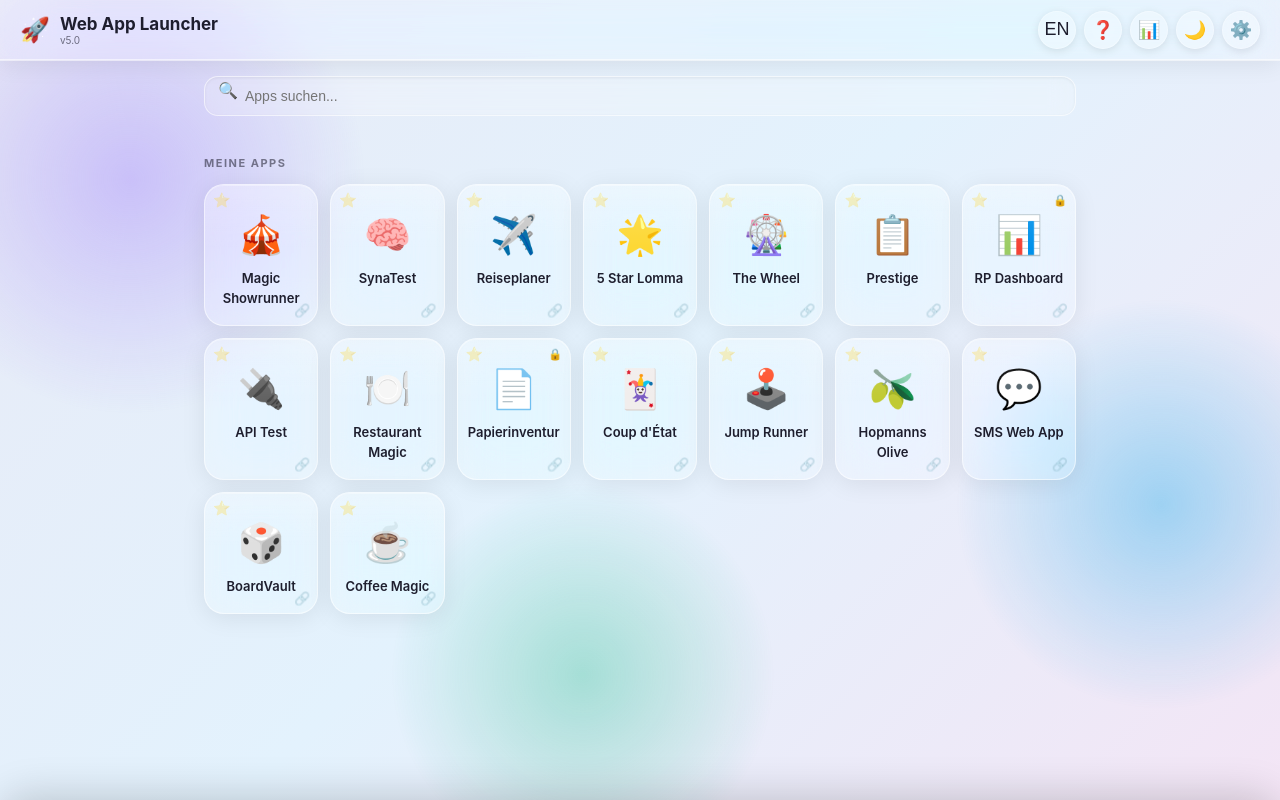
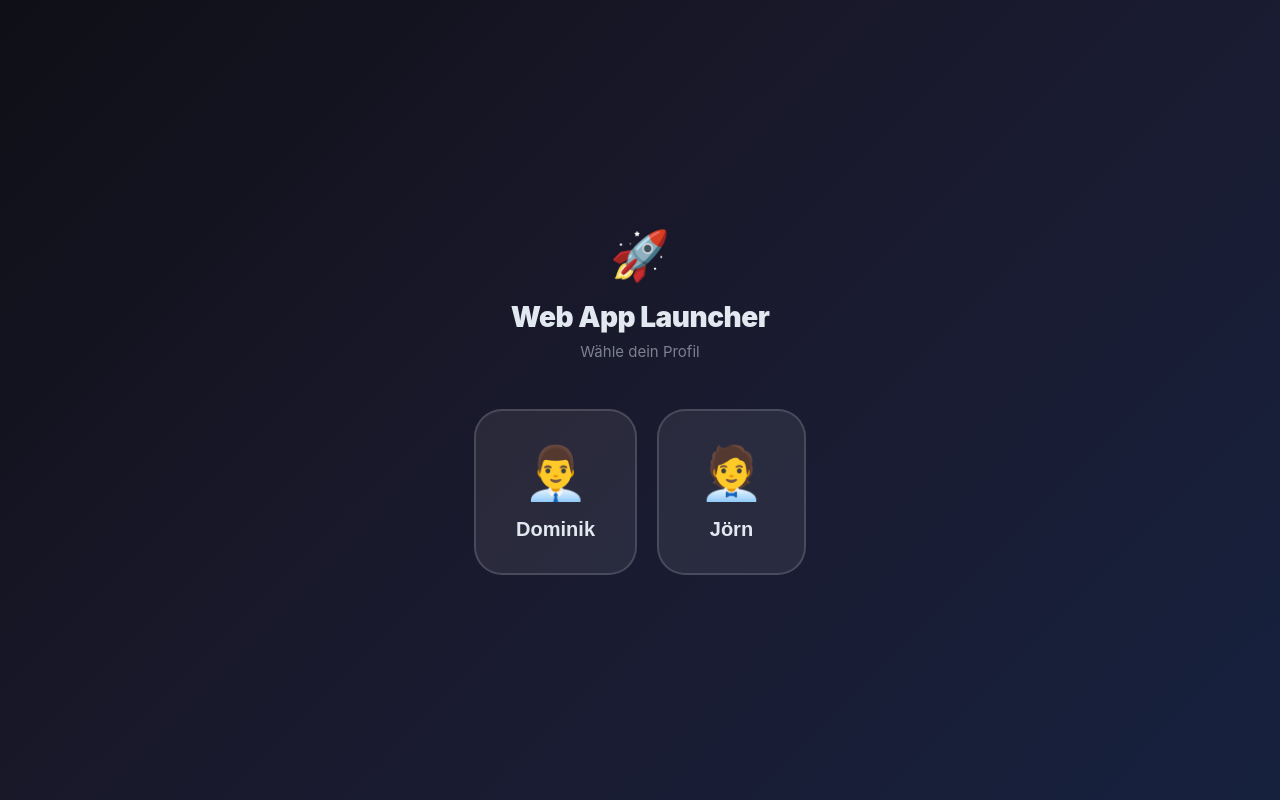
Before and after one commit to TheLomma/webappstarter, a React (Create React App) app: page / in a window 1280 px wide. Built offline with nearby package versions, Linux system fonts and the light colour scheme.

Commit message:
Update App.js
version 5.1

```diff
--- a/src/App.js
+++ b/src/App.js
@@ -24,7 +24,7 @@ const translations = {
     namePlaceholder: "My App",
     urlPlaceholder: "https://example.com",
     emojiPlaceholder: "🌐",
-    version: "v5.0",
+    version: "v5.1",
     search: "Search apps...",
     importExport: "Import / Export",
     exportBtn: "Export JSON",
@@ -133,7 +133,7 @@ const translations = {
     namePlaceholder: "Meine App",
     urlPlaceholder: "https://beispiel.de",
     emojiPlaceholder: "🌐",
-    version: "v5.0",
+    version: "v5.1",
     search: "Apps suchen...",
     importExport: "Import / Export",
     exportBtn: "JSON exportieren",
@@ -242,6 +242,12 @@ const STORAGE_PIN_TIMEOUT = "wal_pin_timeout";
 const STORAGE_BACKUP_DAYS = "wal_backup_days";
 const STORAGE_LAST_EXPORT = "wal_last_export";
   const STORAGE_GROUPS = "wal_groups";
+const STORAGE_PROFILE = "wal_profile";
+
+const PROFILES = {
+  dominik: { name: "Dominik", emoji: "👨‍💼" },
+  joern:   { name: "Jörn",    emoji: "🧑‍💼" },
+};
 
 
 
@@ -260,7 +266,10 @@ const BlobBg = ({ isDark }) => (
 );
 
 export default function App() {
-  const DEFAULT_APPS = [
+  const [profile, setProfile] = useState(() => localStorage.getItem(STORAGE_PROFILE) || null);
+  const [profileScreen, setProfileScreen] = useState(() => !localStorage.getItem(STORAGE_PROFILE));
+
+  const DEFAULT_APPS_DOMINIK = [
     { id: 1, name: "Magic Showrunner", url: "https://magicshowrunnernew.vercel.app", emoji: "🎪", fav: false },
     { id: 3, name: "SynaTest", url: "https://synaptictester.vercel.app", emoji: "🧠", fav: false },
     { id: 4, name: "Reiseplaner", url: "https://reiseplaner-psi.vercel.app", emoji: "✈️", fav: false },
@@ -278,6 +287,25 @@ export default function App() {
     { id: 16, name: "BoardVault", url: "https://brettspielesapp.vercel.app", emoji: "🎲", fav: false },
     { id: 17, name: "Coffee Magic", url: "https://coffeemagic.vercel.app", emoji: "☕", fav: false },
   ];
+
+  const DEFAULT_APPS_JOERN = [
+    { id: 1, name: "Magic Showrunner", url: "https://magicshowrunnernew.vercel.app", emoji: "🎪", fav: false },
+    { id: 3, name: "SynaTest", url: "https://synaptictester.vercel.app", emoji: "🧠", fav: false },
+    { id: 4, name: "Reiseplaner", url: "https://reiseplaner-psi.vercel.app", emoji: "✈️", fav: false },
+    { id: 5, name: "5 Star Lomma", url: "https://magic.pm/5star/lomma/", emoji: "🌟", fav: false },
+    { id: 6, name: "The Wheel", url: "https://thewheel.fun/login.php", emoji: "🎡", fav: false },
+    { id: 7, name: "Prestige", url: "https://prestige-magic.com", emoji: "📋", fav: false },
+    { id: 9, name: "API Test", url: "https://apitest-pi-seven.vercel.app", emoji: "🔌", fav: false },
+    { id: 10, name: "Restaurant Magic", url: "https://restaurantmagic.vercel.app", emoji: "🍽️", fav: false },
+    { id: 12, name: "Coup d'État", url: "https://cardgame-omega-six.vercel.app", emoji: "🃏", fav: false },
+    { id: 13, name: "Jump Runner", url: "https://jumprunner.vercel.app", emoji: "🕹️", fav: false },
+    { id: 14, name: "Hopmanns Olive", url: "https://olivespeisekarte.vercel.app", emoji: "🫒", fav: false },
+    { id: 15, name: "SMS Web App", url: "https://smswebapp.vercel.app", emoji: "💬", fav: false },
+    { id: 16, name: "BoardVault", url: "https://brettspielesapp.vercel.app", emoji: "🎲", fav: false },
+    { id: 17, name: "Coffee Magic", url: "https://coffeemagic.vercel.app", emoji: "☕", fav: false },
+  ];
+
+  const DEFAULT_APPS = profile === "joern" ? DEFAULT_APPS_JOERN : DEFAULT_APPS_DOMINIK;
 
   const [apps, setApps] = useState(() => {
     try { const s = localStorage.getItem(STORAGE_APPS); return s ? JSON.parse(s) : DEFAULT_APPS; } catch { return DEFAULT_APPS; }
@@ -327,6 +355,19 @@ export default function App() {
   const [globalPinSetup, setGlobalPinSetup] = useState({ step: 0, first: "", input: "" });
   const [pinTimeout, setPinTimeout] = useState(() => parseInt(localStorage.getItem(STORAGE_PIN_TIMEOUT) || "0"));
   const lastUnlockedRef = useRef(null);
+  const logoClickRef = useRef(0);
+  const logoTimerRef = useRef(null);
+
+  function handleLogoClick() {
+    logoClickRef.current += 1;
+    if (logoTimerRef.current) clearTimeout(logoTimerRef.current);
+    if (logoClickRef.current >= 5) {
+      logoClickRef.current = 0;
+      setProfileScreen(true);
+    } else {
+      logoTimerRef.current = setTimeout(() => { logoClickRef.current = 0; }, 1500);
+    }
+  }
   const [backupDays, setBackupDays] = useState(() => parseInt(localStorage.getItem(STORAGE_BACKUP_DAYS) || "0"));
   const [showBackupBanner, setShowBackupBanner] = useState(false);
   const importRef = useRef();
@@ -458,6 +499,7 @@ export default function App() {
   useEffect(() => { localStorage.setItem(STORAGE_PIN_TIMEOUT, String(pinTimeout)); }, [pinTimeout]);
   useEffect(() => { localStorage.setItem(STORAGE_BACKUP_DAYS, String(backupDays)); }, [backupDays]);
   useEffect(() => { localStorage.setItem(STORAGE_GROUPS, JSON.stringify(groups)); }, [groups]);
+  useEffect(() => { if (profile) localStorage.setItem(STORAGE_PROFILE, profile); }, [profile]);
 
   // Backup reminder checker
   useEffect(() => {
@@ -639,6 +681,25 @@ export default function App() {
   const filtered = groupFiltered.filter(a => a.name.toLowerCase().includes(search.toLowerCase()) || a.url.toLowerCase().includes(search.toLowerCase()));
   const favApps = filtered.filter(a => a.fav);
   const allApps = filtered.filter(a => !a.fav);
+
+  if (profileScreen) return (
+    <div style={{ position: "fixed", inset: 0, background: "linear-gradient(135deg,#0f0f17 0%,#1a1a2e 50%,#16213e 100%)", display: "flex", flexDirection: "column", alignItems: "center", justifyContent: "center", zIndex: 9999, padding: 32 }}>
+      <div style={{ fontSize: 48, marginBottom: 16 }}>🚀</div>
+      <div style={{ fontSize: 28, fontWeight: 900, color: "#e2e8f0", marginBottom: 8, letterSpacing: -0.5 }}>Web App Launcher</div>
+      <div style={{ fontSize: 15, color: "rgba(226,232,240,0.5)", marginBottom: 48 }}>Wähle dein Profil</div>
+      <div style={{ display: "flex", gap: 20, flexWrap: "wrap", justifyContent: "center" }}>
+        {Object.entries(PROFILES).map(([key, p]) => (
+          <button key={key} onClick={() => { localStorage.removeItem(STORAGE_APPS); setProfile(key); setApps(key === "joern" ? DEFAULT_APPS_JOERN : DEFAULT_APPS_DOMINIK); setProfileScreen(false); }}
+            style={{ background: "rgba(255,255,255,0.07)", border: "2px solid rgba(255,255,255,0.15)", borderRadius: 28, padding: "32px 40px", cursor: "pointer", display: "flex", flexDirection: "column", alignItems: "center", gap: 14, transition: "all .2s", minWidth: 140 }}
+            onMouseEnter={e => { e.currentTarget.style.background = "rgba(167,139,250,0.18)"; e.currentTarget.style.borderColor = "#a78bfa"; e.currentTarget.style.transform = "translateY(-4px)"; }}
+            onMouseLeave={e => { e.currentTarget.style.background = "rgba(255,255,255,0.07)"; e.currentTarget.style.borderColor = "rgba(255,255,255,0.15)"; e.currentTarget.style.transform = "none"; }}>
+            <span style={{ fontSize: 52 }}>{p.emoji}</span>
+            <span style={{ fontSize: 20, fontWeight: 800, color: "#e2e8f0" }}>{p.name}</span>
+          </button>
+        ))}
+      </div>
+    </div>
+  );
 
   const GroupModal = () => !groupModal.open ? null : (
     <div style={{ position: "fixed", inset: 0, zIndex: 500, display: "flex", alignItems: "flex-end", justifyContent: "center" }}>
@@ -892,7 +953,7 @@ export default function App() {
         <div style={{ display: "flex", alignItems: "center", gap: 10 }}>
           <span style={{ fontSize: 24 }}>🚀</span>
           <div>
-            <div style={{ fontSize: 17, fontWeight: 700 }}>{t.title}</div>
+            <div style={{ fontSize: 17, fontWeight: 700 }}><span onClick={handleLogoClick} style={{ cursor: "pointer", userSelect: "none" }}>{t.title}{profile ? ` – ${PROFILES[profile]?.name}` : ""}</span></div>
             <div style={{ fontSize: 10, opacity: 0.6 }}>{t.version}</div>
           </div>
         </div>
@@ -1090,7 +1151,27 @@ export default function App() {
             </div>
           </div>
 
-          {/* Dark / Light Mode Toggle */}
+          {/* Profil */}
+            <div style={{ marginBottom: 24 }}>
+              <div style={s.secTitle}>👤 Profil</div>
+              <div style={{ background: theme.inputBg, border: "1px solid " + theme.border, borderRadius: 14, padding: "14px 16px" }}>
+                <div style={{ fontSize: 14, fontWeight: 600, color: theme.text, marginBottom: 12 }}>Aktives Profil: {PROFILES[profile]?.emoji} {PROFILES[profile]?.name}</div>
+                <div style={{ display: "flex", gap: 8 }}>
+                  {Object.entries(PROFILES).map(([key, p]) => (
+                    <button key={key} onClick={() => { if (key !== profile) { localStorage.removeItem(STORAGE_APPS); setProfile(key); setApps(key === "joern" ? DEFAULT_APPS_JOERN : DEFAULT_APPS_DOMINIK); } }}
+                      style={{ flex: 1, padding: "10px 8px", borderRadius: 12, border: "2px solid " + (profile === key ? theme.primary : theme.border), background: profile === key ? theme.primarySoft : theme.surface, color: profile === key ? theme.primary : theme.text, fontWeight: 700, fontSize: 13, cursor: "pointer" }}>
+                      {p.emoji} {p.name}
+                    </button>
+                  ))}
+                </div>
+                <button onClick={() => setProfileScreen(true)}
+                  style={{ width: "100%", marginTop: 10, background: "transparent", border: "1px solid " + theme.border, color: theme.subtext, borderRadius: 12, padding: 9, fontSize: 13, fontWeight: 700, cursor: "pointer" }}>
+                  🔄 Profil-Auswahl anzeigen
+                </button>
+              </div>
+            </div>
+
+            {/* Dark / Light Mode Toggle */}
             <div style={{ marginBottom: 24 }}>
               <div style={s.secTitle}>☀️ Dark / Light Mode</div>
               <div style={{ display: "flex", alignItems: "center", justifyContent: "space-between", background: theme.inputBg, border: "1px solid " + theme.border, borderRadius: 14, padding: "12px 16px" }}>
```
